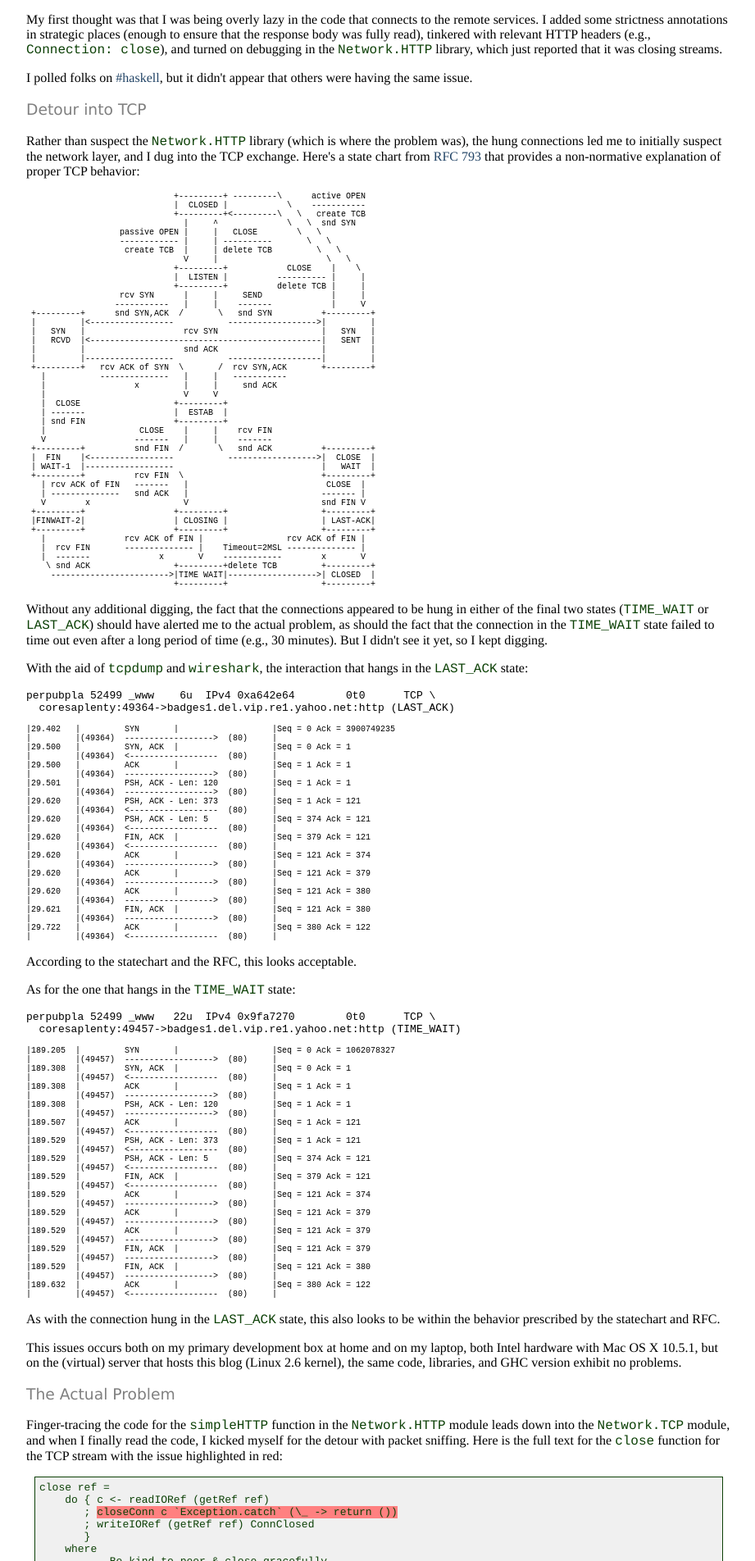
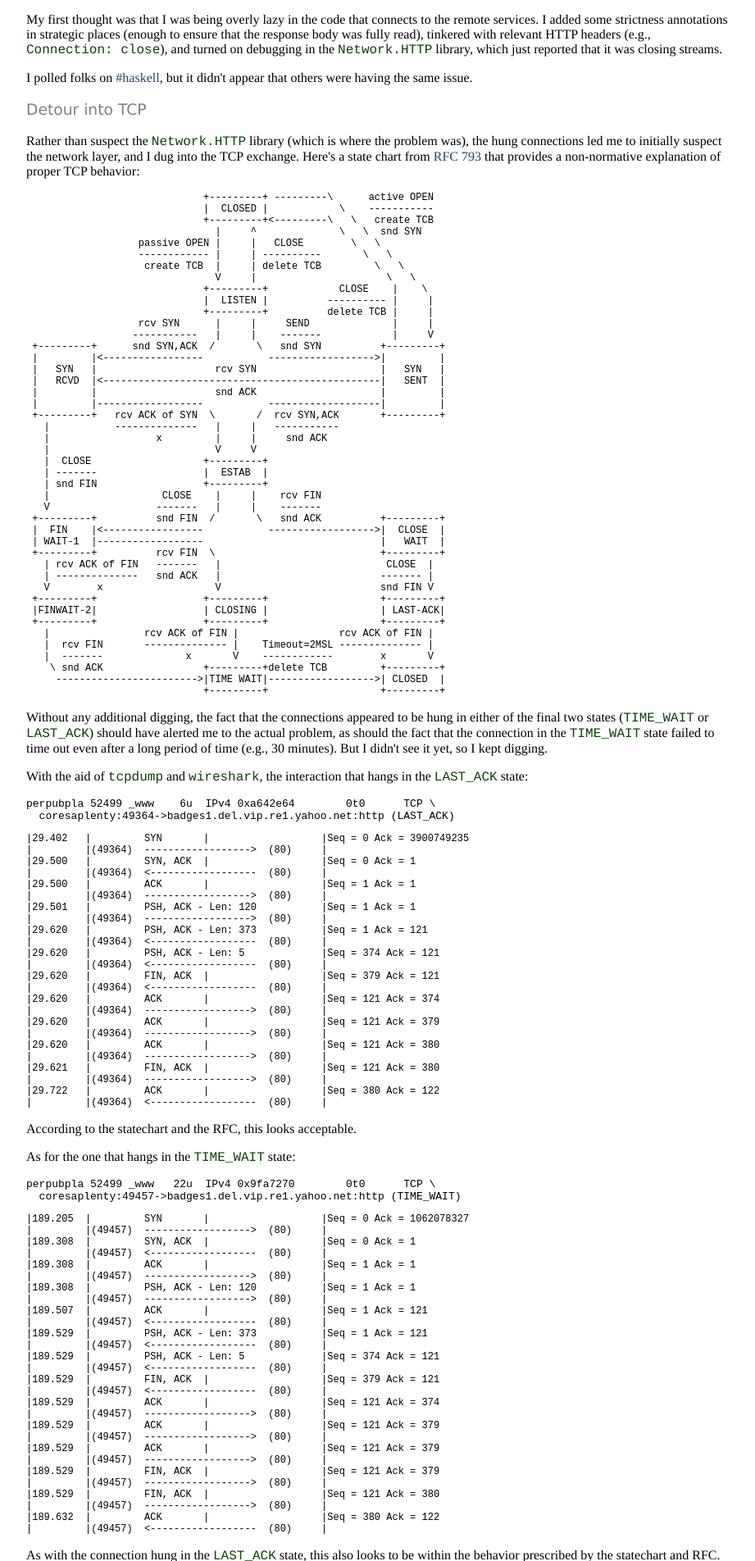
Before and after one commit to prb/prb.github.com, a Jekyll site: the page built from _posts/2008-02-07-a-short-adventure-with-simplehttp.html, in a window 1280 px wide. Shown: the part 747-2651 px from the top of the page at 82% size, without its empty margins (178-1099 px from the left). Built offline with Jekyll 4.4.1, drawn with Linux system fonts in a browser that asks for light colours; some web fonts are replaced; Markdown is read by kramdown in place of the engine named in the settings.

Commit message:
Fix readability of x-small fonts.

```diff
--- a/_posts/2008-02-07-a-short-adventure-with-simplehttp.html
+++ b/_posts/2008-02-07-a-short-adventure-with-simplehttp.html
@@ -71,7 +71,7 @@ state chart from <a href="http://www.faqs.org/rfcs/rfc793.html">RFC
 793</a> that provides a non-normative explanation of proper TCP
 behavior:</p>
 
-<pre style="font-size: x-small;">                              +---------+ ---------\      active OPEN
+<pre style="font-size: small;">                              +---------+ ---------\      active OPEN
                               |  CLOSED |            \    -----------
                               +---------+&lt;---------\   \   create TCB
                                 |     ^              \   \  snd SYN
@@ -132,7 +132,7 @@ interaction that hangs in the <code>LAST_ACK</code> state:</p>
 <pre>perpubpla 52499 _www    6u  IPv4 0xa642e64        0t0      TCP \
   coresaplenty:49364->badges1.del.vip.re1.yahoo.net:http (LAST_ACK)</pre>
 
-<pre style="font-size: x-small;">|29.402   |         SYN       |                   |Seq = 0 Ack = 3900749235
+<pre style="font-size: small;">|29.402   |         SYN       |                   |Seq = 0 Ack = 3900749235
 |         |(49364)  ------------------>  (80)     |
 |29.500   |         SYN, ACK  |                   |Seq = 0 Ack = 1
 |         |(49364)  &lt;------------------  (80)     |
@@ -164,7 +164,7 @@ interaction that hangs in the <code>LAST_ACK</code> state:</p>
 <pre>perpubpla 52499 _www   22u  IPv4 0x9fa7270        0t0      TCP \
   coresaplenty:49457->badges1.del.vip.re1.yahoo.net:http (TIME_WAIT)</pre>
 
-<pre style="font-size: x-small;">|189.205  |         SYN       |                   |Seq = 0 Ack = 1062078327
+<pre style="font-size: small;">|189.205  |         SYN       |                   |Seq = 0 Ack = 1062078327
 |         |(49457)  ------------------>  (80)     |
 |189.308  |         SYN, ACK  |                   |Seq = 0 Ack = 1
 |         |(49457)  &lt;------------------  (80)     |
```
